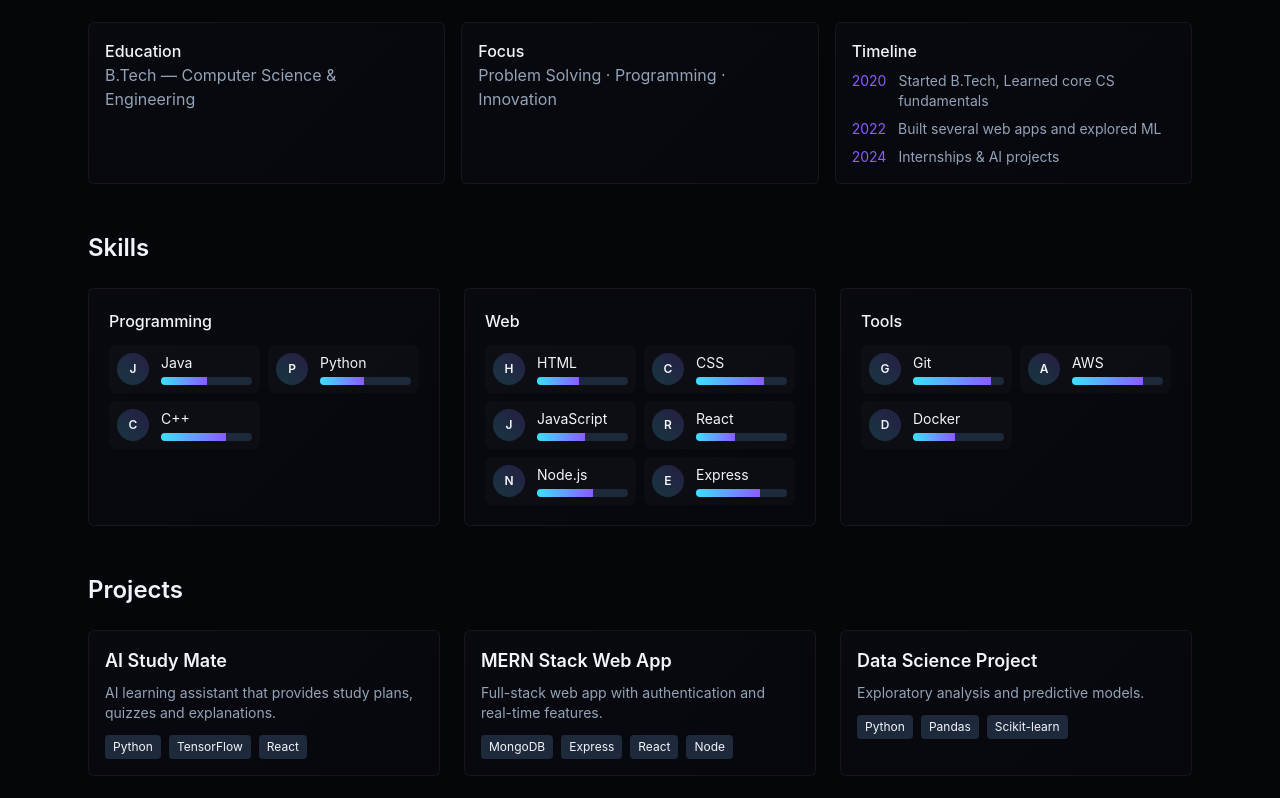
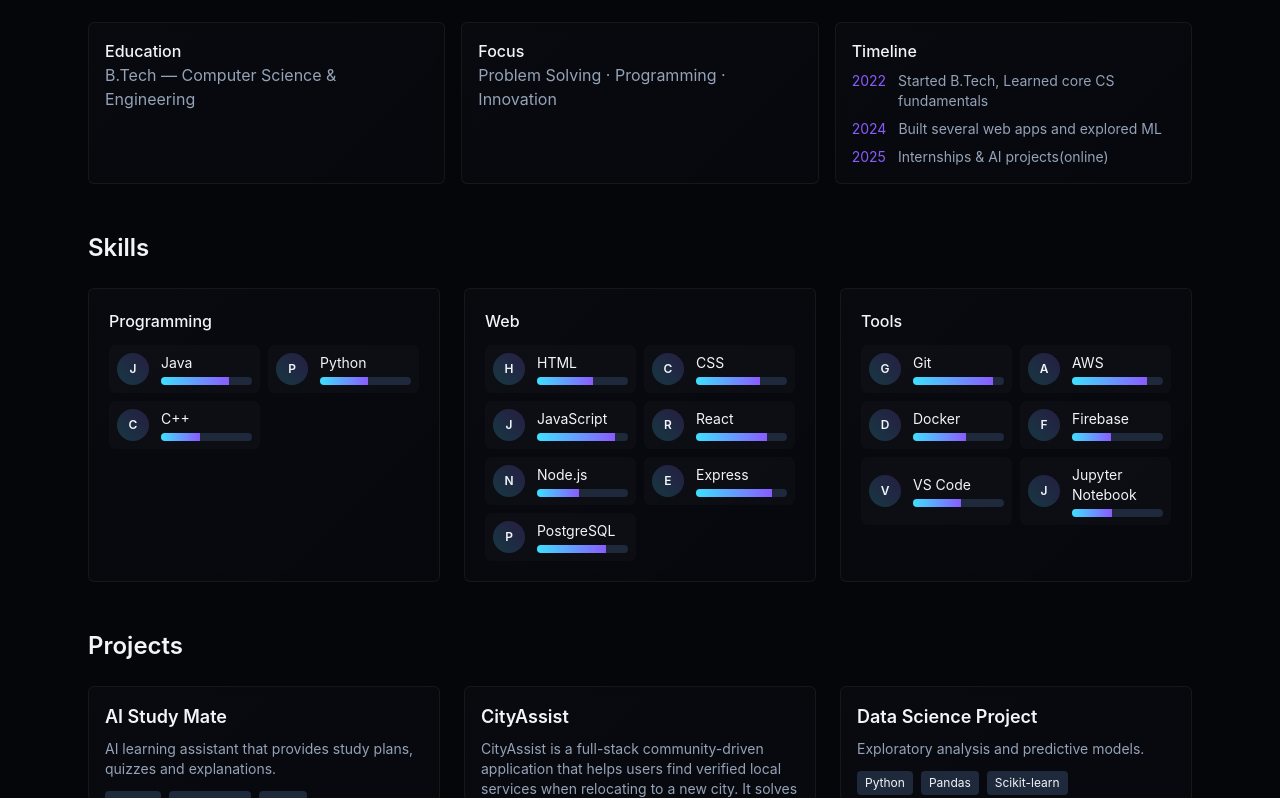
Before and after one commit to ANKIT-030/Portfolio, a React (Vite) app: page / in a window 1280 px wide. Shown: the part 682-1480 px from the top of the page. Built offline with nearby package versions, Linux system fonts and the light colour scheme.

Commit message:
Update Adout, Projects, and skills section

```diff
--- a/src/components/About.jsx
+++ b/src/components/About.jsx
@@ -20,16 +20,16 @@ export default function About(){
           <h3 className="font-medium">Timeline</h3>
           <div className="text-slate-400 text-sm mt-2">
             <div className="flex gap-3 items-start">
-              <div className="text-neon-purple">2020</div>
+              <div className="text-neon-purple">2022</div>
               <div>Started B.Tech, Learned core CS fundamentals</div>
             </div>
             <div className="flex gap-3 items-start mt-2">
-              <div className="text-neon-purple">2022</div>
+              <div className="text-neon-purple">2024</div>
               <div>Built several web apps and explored ML</div>
             </div>
             <div className="flex gap-3 items-start mt-2">
-              <div className="text-neon-purple">2024</div>
-              <div>Internships & AI projects</div>
+              <div className="text-neon-purple">2025</div>
+              <div>Internships & AI projects(online)</div>
             </div>
           </div>
         </motion.div>
--- a/src/components/Projects.jsx
+++ b/src/components/Projects.jsx
@@ -3,29 +3,33 @@ import { motion } from 'framer-motion'
 import Modal from './Modal'
 
 const EX = [
-  {id:1, title:'AI Study Mate', desc:'AI learning assistant that provides study plans, quizzes and explanations.', tech:['Python','TensorFlow','React'], github:'#', live:'#'},
-  {id:2, title:'MERN Stack Web App', desc:'Full-stack web app with authentication and real-time features.', tech:['MongoDB','Express','React','Node'], github:'#', live:'#'},
-  {id:3, title:'Data Science Project', desc:'Exploratory analysis and predictive models.', tech:['Python','Pandas','Scikit-learn'], github:'#', live:'#'}
+  { id: 1, title: 'AI Study Mate', desc: 'AI learning assistant that provides study plans, quizzes and explanations.', tech: ['Python', 'TensorFlow', 'React'], github: '#', live: '#' },
+  { id: 2, title: 'CityAssist', desc: 'CityAssist is a full-stack community-driven application that helps users find verified local services when relocating to a new city. It solves the problem of unreliable directories by combining service listings with community reviews and admin verification.The platform allows users to discover services like maids, drivers, gyms, and grocery stores with trusted ratings, real feedback, and location-based search. It also includes an admin system to ensure authenticity and prevent fake listings.', tech: ['Frontend: React Native / React.js', 'Backend: Node.js Express.js',
+'Database: PostgreSQL, Firebase',
+'Authentication: Firebase Auth, Google OAuth',
+'APIs: Google Maps API, Firebase Cloud Messaging',
+'Deployment: Firebase / AWS'], github: '#', live: '#' },
+  { id: 3, title: 'Data Science Project', desc: 'Exploratory analysis and predictive models.', tech: ['Python', 'Pandas', 'Scikit-learn'], github: '#', live: '#' }
 ]
 
-export default function Projects(){
+export default function Projects() {
   const [open, setOpen] = useState(null)
   return (
     <section id="projects" className="mt-12">
       <h2 className="text-2xl font-semibold mb-6">Projects</h2>
       <div className="grid md:grid-cols-3 gap-6">
-        {EX.map(p=> (
-          <motion.div key={p.id} whileHover={{ y:-8 }} className="glass p-4 rounded-md cursor-pointer" onClick={()=> setOpen(p)}>
+        {EX.map(p => (
+          <motion.div key={p.id} whileHover={{ y: -8 }} className="glass p-4 rounded-md cursor-pointer" onClick={() => setOpen(p)}>
             <div className="text-lg font-semibold">{p.title}</div>
             <div className="text-slate-400 text-sm mt-2">{p.desc}</div>
             <div className="mt-3 flex flex-wrap gap-2">
-              {p.tech.map(t=> <span key={t} className="text-xs bg-slate-800 px-2 py-1 rounded">{t}</span>)}
+              {p.tech.map(t => <span key={t} className="text-xs bg-slate-800 px-2 py-1 rounded">{t}</span>)}
             </div>
           </motion.div>
         ))}
       </div>
 
-      <Modal open={!!open} onClose={()=> setOpen(null)}>
+      <Modal open={!!open} onClose={() => setOpen(null)}>
         {open && (
           <div>
             <h3 className="text-xl font-semibold">{open.title}</h3>
--- a/src/components/Skills.jsx
+++ b/src/components/Skills.jsx
@@ -2,28 +2,30 @@ import React from 'react'
 import { motion } from 'framer-motion'
 
 const skills = [
-  {category:'Programming', items:['Java','Python','C++']},
-  {category:'Web', items:['HTML','CSS','JavaScript','React','Node.js','Express']},
-  {category:'Tools', items:['Git','AWS','Docker']}
+  { category: 'Programming', items: ['Java', 'Python', 'C++'] },
+  {
+    category: 'Web', items: ['HTML', 'CSS', 'JavaScript', 'React', 'Node.js', 'Express', 'PostgreSQL']
+  },
+  { category: 'Tools', items: ['Git', 'AWS', 'Docker', 'Firebase', 'VS Code', 'Jupyter Notebook',] },
 ]
 
-export default function Skills(){
+export default function Skills() {
   return (
     <section id="skills" className="mt-12">
       <h2 className="text-2xl font-semibold mb-6">Skills</h2>
 
       <div className="grid md:grid-cols-3 gap-6">
-        {skills.map((s,i)=> (
-          <motion.div key={s.category} initial={{opacity:0, y:8}} whileInView={{opacity:1, y:0}} viewport={{once:true}} className="glass p-5 rounded-md">
+        {skills.map((s, i) => (
+          <motion.div key={s.category} initial={{ opacity: 0, y: 8 }} whileInView={{ opacity: 1, y: 0 }} viewport={{ once: true }} className="glass p-5 rounded-md">
             <h3 className="font-medium mb-3">{s.category}</h3>
             <div className="grid grid-cols-2 gap-2">
-              {s.items.map(it=> (
+              {s.items.map(it => (
                 <div key={it} className="flex items-center gap-3 p-2 bg-[rgba(255,255,255,0.02)] rounded-md">
                   <div className="w-8 h-8 rounded-full bg-gradient-to-tr from-[#3EE0FF]/20 to-[#8A5BFF]/20 flex items-center justify-center text-xs font-semibold">{it[0]}</div>
                   <div className="flex-1">
                     <div className="text-sm">{it}</div>
                     <div className="h-2 bg-slate-800 rounded mt-1 overflow-hidden">
-                      <motion.div className="bg-gradient-to-r from-[#3EE0FF] to-[#8A5BFF] h-2" initial={{width:0}} whileInView={{width: `${40 + Math.floor(Math.random()*50)}%`}} transition={{duration:1.2}} />
+                      <motion.div className="bg-gradient-to-r from-[#3EE0FF] to-[#8A5BFF] h-2" initial={{ width: 0 }} whileInView={{ width: `${40 + Math.floor(Math.random() * 50)}%` }} transition={{ duration: 1.2 }} />
                     </div>
                   </div>
                 </div>
```
